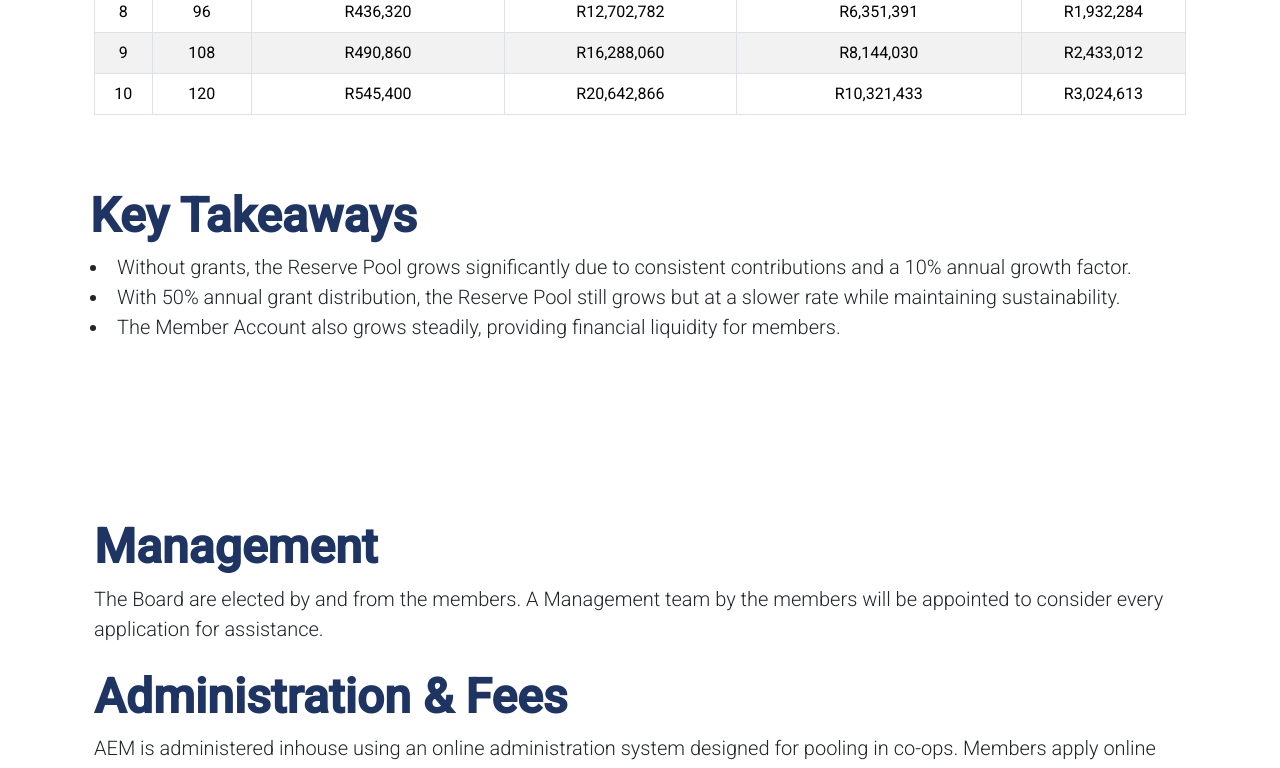
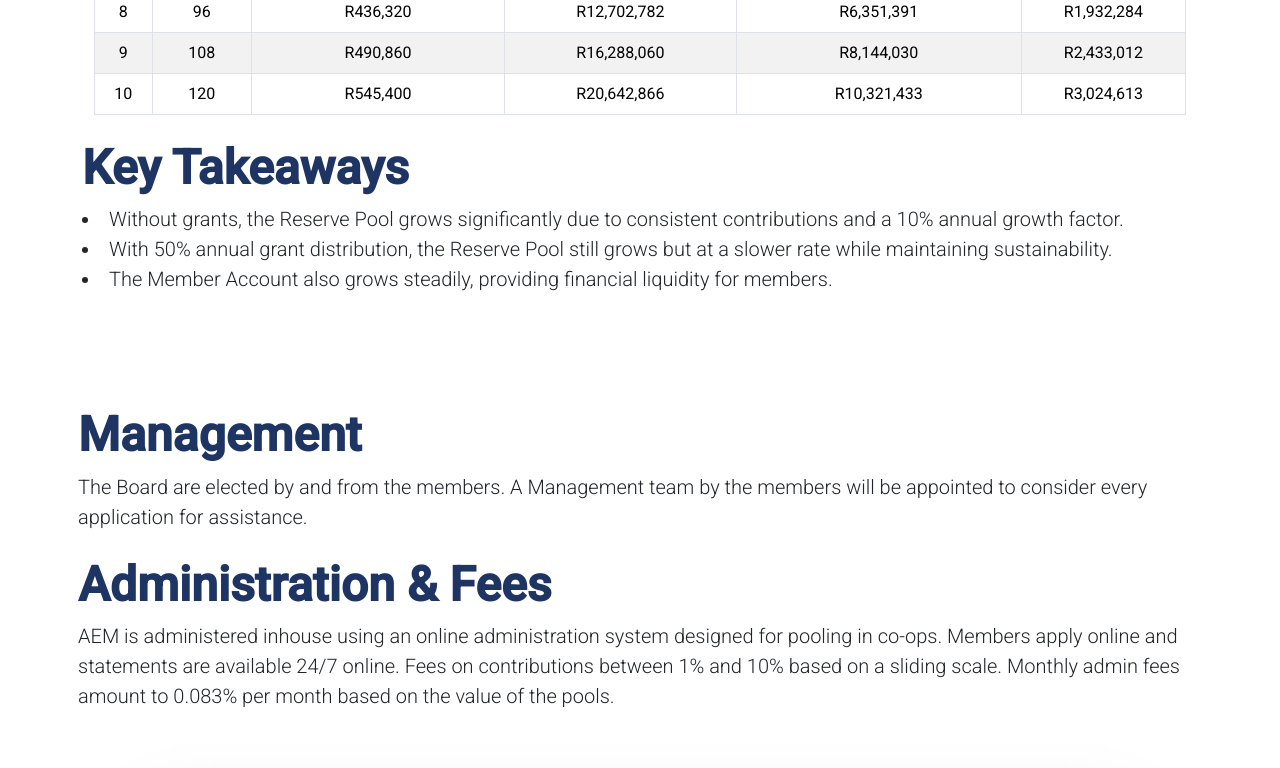
Before and after one commit to WhitelightningDev/aem-webpage, an Angular app: page / in a window 1280 px wide. Shown: the part 4580-5348 px from the top of the page. Built offline with nearby package versions, Linux system fonts and the light colour scheme.

Commit message:
`Refactor homepage component HTML: remove unnecessary classes and adjust spacing`

```diff
--- a/src/app/pages/homepage/homepage.component.html
+++ b/src/app/pages/homepage/homepage.component.html
@@ -384,10 +384,10 @@
     </div>
   </div>
 
-  <div class="px-2 py-2 my-5 text-start">
+  <div class="mt-2  text-start">
     <h3 class="display-5 fw-bold maintext">Key Takeaways</h3>
 
-      <p class="lead mb-4 text-start">
+      <p class="lead text-start">
         <li> Without grants, the Reserve Pool grows significantly due to consistent
           contributions and a 10% annual growth factor.</li>
           <li>With 50% annual grant
@@ -399,7 +399,7 @@
 
   </div>
 </div>
-<div class="container col-xxl-12 px-4">
+<div class="container col-xxl-12 px-2">
   <div class="row flex-lg-row-reverse align-items-center g-5">
     <div class="col-12 col-sm-12 col-lg-6">
     </div>
```
